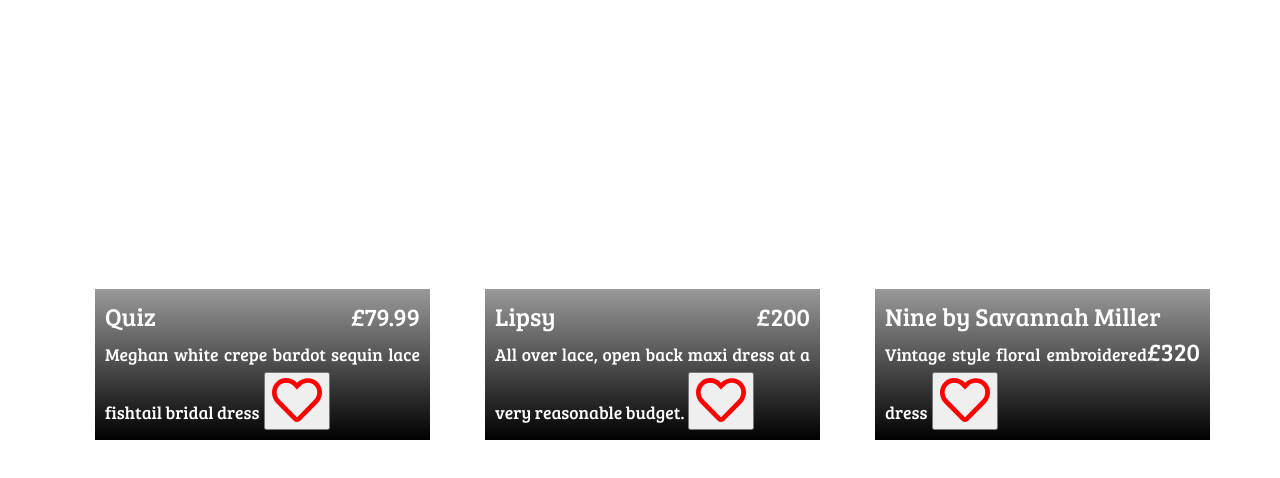
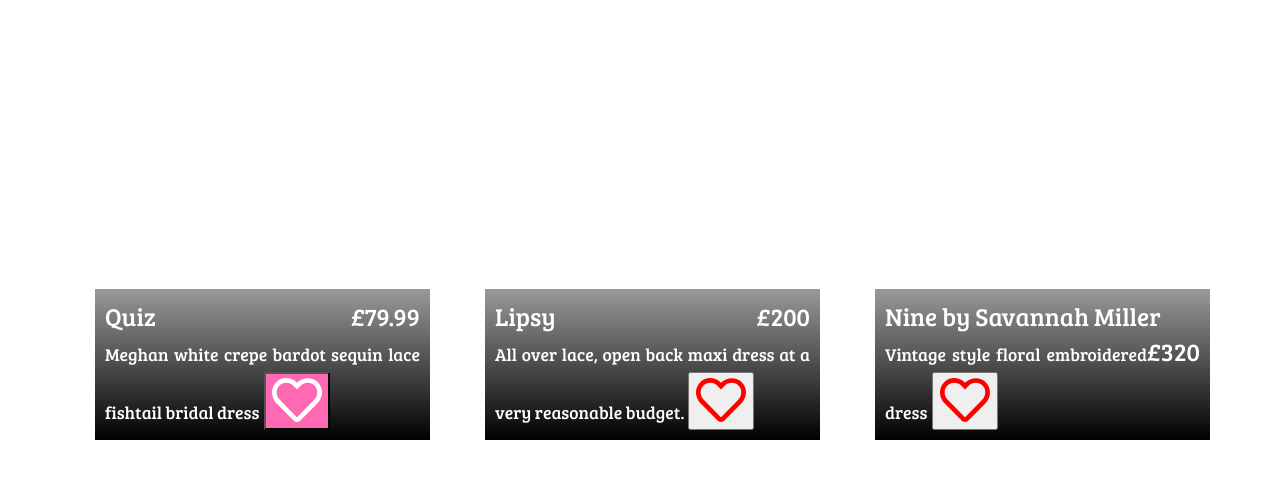
Before and after one commit to cs2075/CompetitionSite, a plain HTML site: page dressy.html in a window 1280 px wide. Both pictures are taken after a click on the button 297 px from the left and 1043 px from the top of the page. Shown: the part 643-1121 px from the top of the page. Drawn offline with nearby package versions, Linux system fonts and the light colour scheme.

Commit message:
added buttons

```diff
--- a/dressy.html
+++ b/dressy.html
@@ -159,6 +159,12 @@
     <input type="submit">
 </div>
 
+<script>
+$('button').on('click',function(){
+    !$(this).hasClass('ButtonClicked') ? $(this).addClass('ButtonClicked') : '';
+});
+</script>
+
 
 </body>
 </html>
```
Also changed, not shown: messy.html (+6 -0 lines), say-yessy.html (+6 -0 lines).
